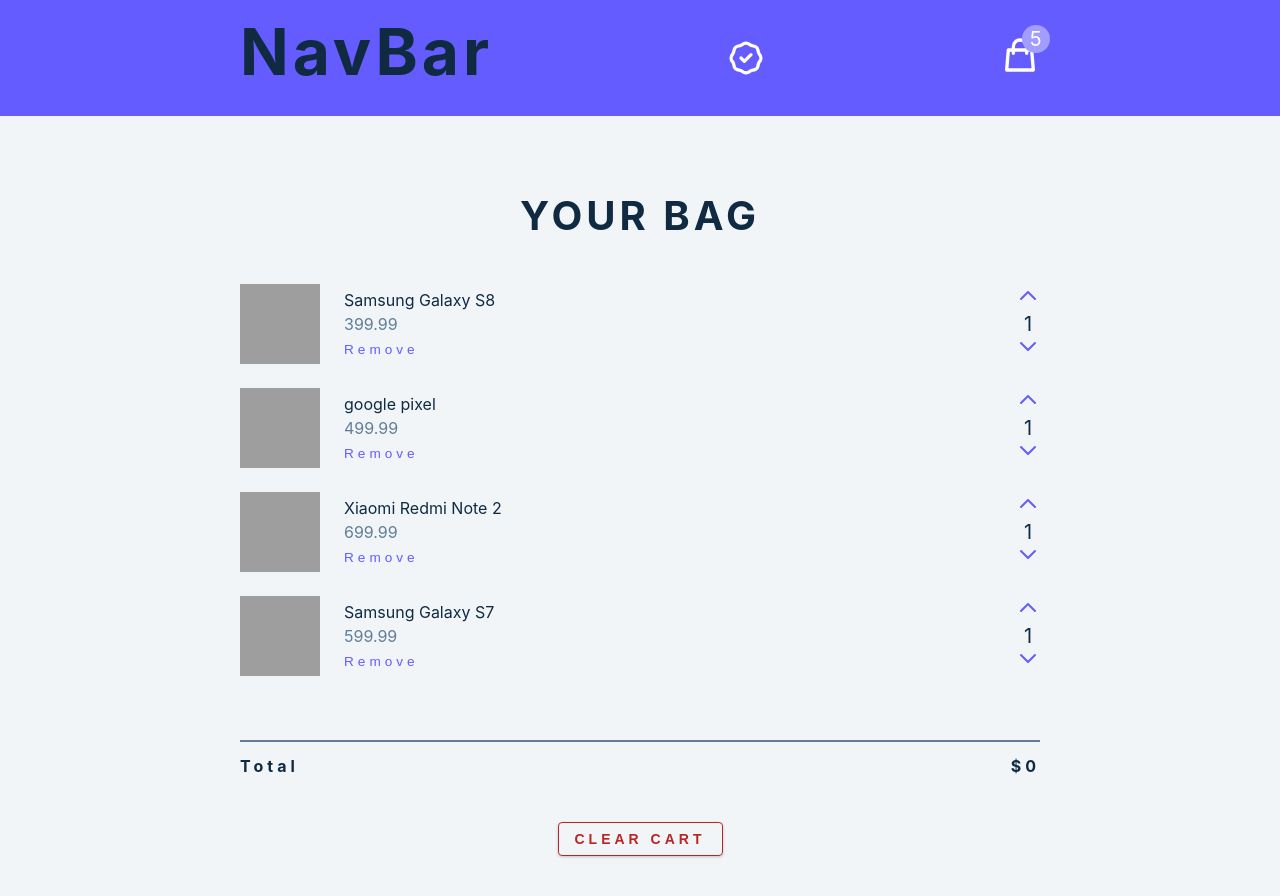
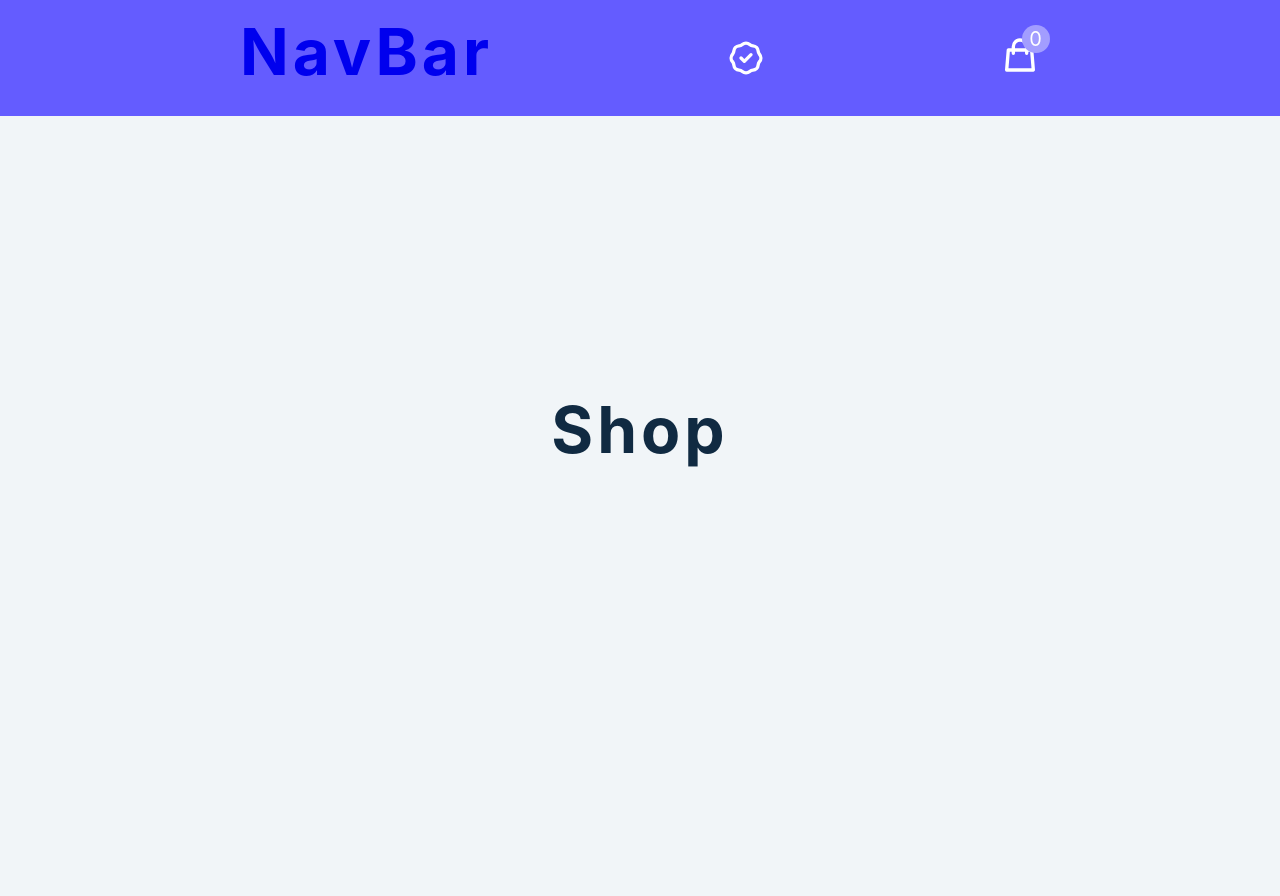
Before and after one commit to Skinwalker423/Shopping-Cart-Redux-TK, a React (Create React App) app: page / in a window 1280 px wide. After the commit the page ends 800 px from the top, so only its background shows below. Built offline with nearby package versions, Linux system fonts and the light colour scheme; grey boxes are pictures that could not be loaded.

Commit message:
adding a products page

```diff
--- a/src/App.js
+++ b/src/App.js
@@ -1,16 +1,20 @@
+import { Routes, Route } from "react-router-dom";
 import NavBar from "./components/navabar/navbar-component";
 import CartContainer from "./components/cart/cartContainer";
+import Shop from "./components/shop/shop-componenet";
+
 
 
 function App() {
 
 
-
   return (
-    <main>
-      <NavBar />
-      <CartContainer />
-    </main>
+    <Routes>
+      <Route exact path="/" element={<NavBar />}>
+          <Route index element={<Shop />} />
+          <Route path="checkout" element={<CartContainer />} />
+      </Route>
+    </Routes>
   )
 }
 export default App;
--- a/src/components/cart/cartContainer.js
+++ b/src/components/cart/cartContainer.js
@@ -1,11 +1,19 @@
 import { useSelector, useDispatch } from "react-redux";
 import CartItem from "./cartItem";
-import { clearCart } from "../../features/cart/cartSlice";
+import { clearCart, calculateTotal, calculateAmount } from "../../features/cart/cartSlice";
+import { useEffect } from "react";
+import {Outlet} from 'react-router-dom';
 
 const CartContainer = () => {
 
+
     const {cartItems, total, amount} = useSelector((state) => state.cart);
     const dispatch = useDispatch();
+
+    useEffect(() => {
+        dispatch(calculateAmount());
+        dispatch(calculateTotal());
+    }, [amount])
 
     const cartList = cartItems.map((item) => {
         return (
@@ -25,7 +33,7 @@
                 <footer>
                     <hr />
                     <div className="cart-total">
-                        <h4>Total <span>${total}</span></h4>
+                        <h4>Total items {amount} <span>${total}</span></h4>
                     </div>
                     <button onClick={handleClearCart} className="btn clear-btn">Clear Cart</button>
                 </footer>
--- a/src/components/cart/cartItem.js
+++ b/src/components/cart/cartItem.js
@@ -1,5 +1,5 @@
 import { ChevronDown, ChevronUp } from "../../icons";
-import { incrementAmount, decrementAmount, removeItem } from "../../features/cart/cartSlice";
+import { incrementAmount, decrementAmount, removeItem, calculateTotal, calculateAmount } from "../../features/cart/cartSlice";
 import { useDispatch } from "react-redux";
 
 const CartItem = ({img, title, price, amount, id}) => {
@@ -8,14 +8,20 @@
 
     const handleRemove = (id) => {
         dispatch(removeItem(id));
+        dispatch(calculateTotal());
+        dispatch(calculateAmount());
     }
 
     const handleIncrement = (id) => {
         dispatch(incrementAmount(id));
+        dispatch(calculateTotal());
+        dispatch(calculateAmount());
     }
 
     const handleDecrement = () => {
         dispatch(decrementAmount(id));
+        dispatch(calculateTotal());
+        dispatch(calculateAmount());
     }
 
     return(
--- a/src/components/navabar/navbar-component.js
+++ b/src/components/navabar/navbar-component.js
@@ -1,17 +1,19 @@
 import {CartIcon, BadgeCheck} from '../../icons';
 import { useSelector } from 'react-redux';
+import {Outlet, Link} from 'react-router-dom';
 
 const NavBar = () => {
 
     const {amount} = useSelector((state) => state.cart);
 
     return (
+        <>
         <nav>
             <div className="nav-center">
-                <h1>NavBar</h1>
+                <Link to={'/'}><h1>NavBar</h1></Link>
                 <BadgeCheck />
                 <div className='nav-container'>
-                    <CartIcon />
+                    <Link to={'/checkout'}><CartIcon /></Link>
                     <div className='amount-container'>
                         <p className='total-amount'>{amount}</p>
                     </div>
@@ -20,6 +22,8 @@
 
             </div>
         </nav>
+        <Outlet />
+        </>
     )
 }
 
--- /dev/null
+++ b/src/components/shop/shop-componenet.js
@@ -0,0 +1,11 @@
+import './shop-styles.css';
+
+const Shop = () => {
+    return (
+        <div className="shop-container">
+            <h1>Shop</h1>
+        </div>
+    )
+}
+
+export default Shop;
--- /dev/null
+++ b/src/components/shop/shop-styles.css
@@ -0,0 +1,6 @@
+.shop-container{
+    display: flex;
+    justify-content: center;
+    align-items: center;
+    height: 80vh;
+}
--- a/src/features/cart/cartSlice.js
+++ b/src/features/cart/cartSlice.js
@@ -5,7 +5,7 @@
 const initialState = {
     cartItems: cartItems,
     isLoading: false,
-    amount: 5,
+    amount: 0,
     total: 0,
 }
 
@@ -28,9 +28,19 @@
             const cartItem = state.cartItems.find((item) => item.id === payload);
             cartItem.amount = cartItem.amount - 1;
         },
+        calculateAmount: (state) => {
+            state.amount = state.cartItems.reduce((total, currentItem) =>
+            total + currentItem.amount, 0);
+        },
+        calculateTotal: (state) => {
+            const cartTotal = state.cartItems.reduce((acc, x) =>
+               acc + (x.amount * x.price), 0
+            );
+            state.total = Math.round(cartTotal * 100) / 100;
+        },
     }
 })
 
-export const {clearCart, incrementAmount, decrementAmount, removeItem} = cartSlice.actions;
+export const {clearCart, incrementAmount, decrementAmount, removeItem, calculateTotal, calculateAmount} = cartSlice.actions;
 
 export default cartSlice.reducer;
--- a/src/index.js
+++ b/src/index.js
@@ -4,11 +4,14 @@
 import { Provider } from 'react-redux';
 import './index.css';
 import App from './App';
+import {BrowserRouter} from 'react-router-dom';
 
 ReactDOM.render(
   <React.StrictMode>
     <Provider store={store}>
-    <App />
+      <BrowserRouter>
+        <App />
+      </BrowserRouter>
     </Provider>
   </React.StrictMode>,
   document.getElementById('root')
```
